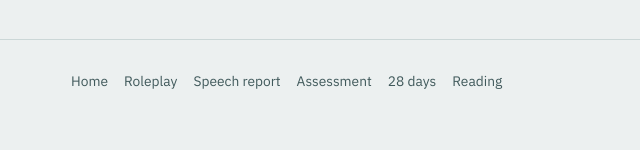
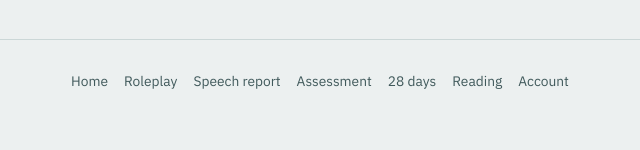
Before and after one commit to aclaor/converseleey, a website: page blog.html in a window 1280 px wide. Shown: the part 1571-1721 px from the top of the page, 49-689 px from the left. Drawn offline with Linux system fonts and the light colour scheme; files that its build step writes are made by us from their sources.

Commit message:
Add files via upload

```diff
--- a/blog.html
+++ b/blog.html
@@ -140,7 +140,8 @@
 </main>
 
 <footer class="foot"><div class="foot-in">
-  <div class="links"><a href="./">Home</a><a href="roleplay.html">Roleplay</a><a href="report.html">Speech report</a><a href="check.html">Assessment</a><a href="train.html">28 days</a><a href="blog.html">Reading</a></div>
+  <div class="links"><a href="./">Home</a><a href="roleplay.html">Roleplay</a><a href="report.html">Speech report</a><a href="check.html">Assessment</a><a href="train.html">28 days</a><a href="blog.html">Reading</a>
+    <a href="account.html">Account</a></div>
   <div class="bar-sp"></div>
   <p>Everything runs in your browser. Nothing is uploaded; scores stay on your own device.</p>
 </div></footer>
```
